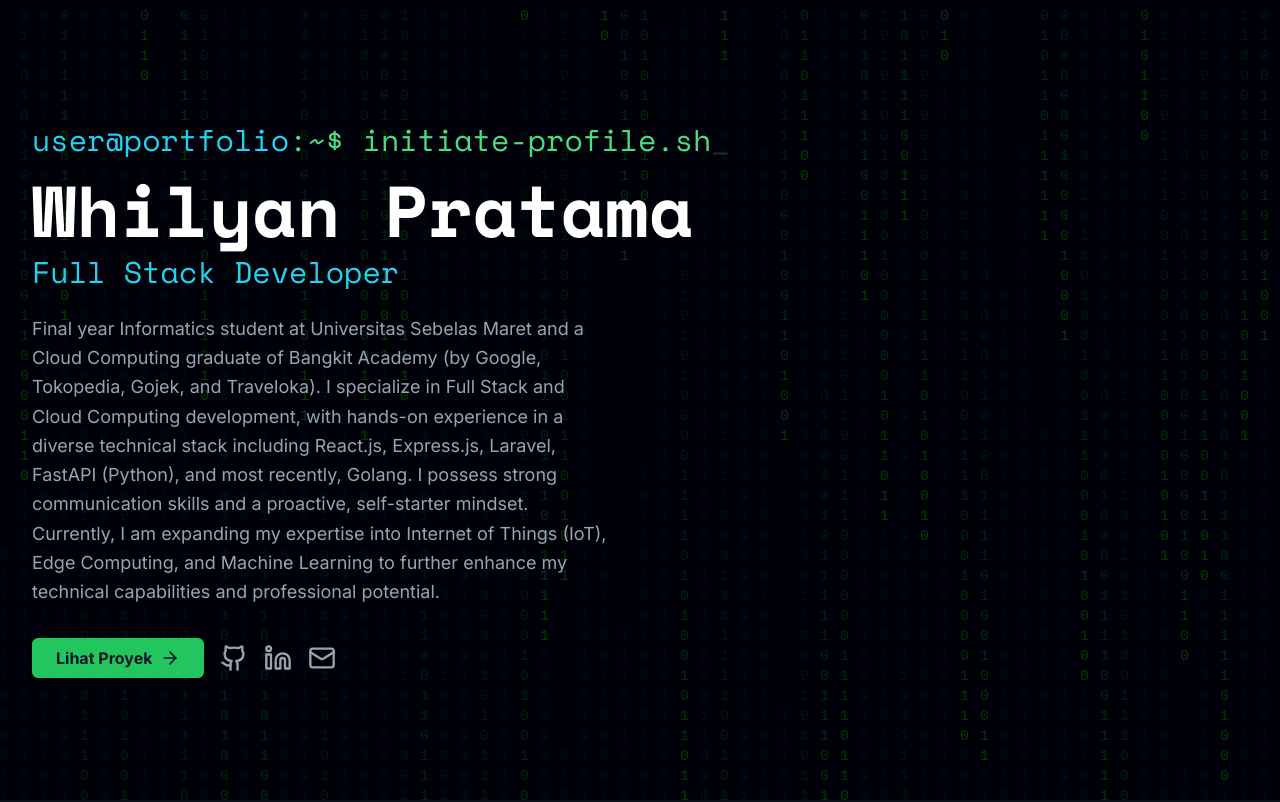
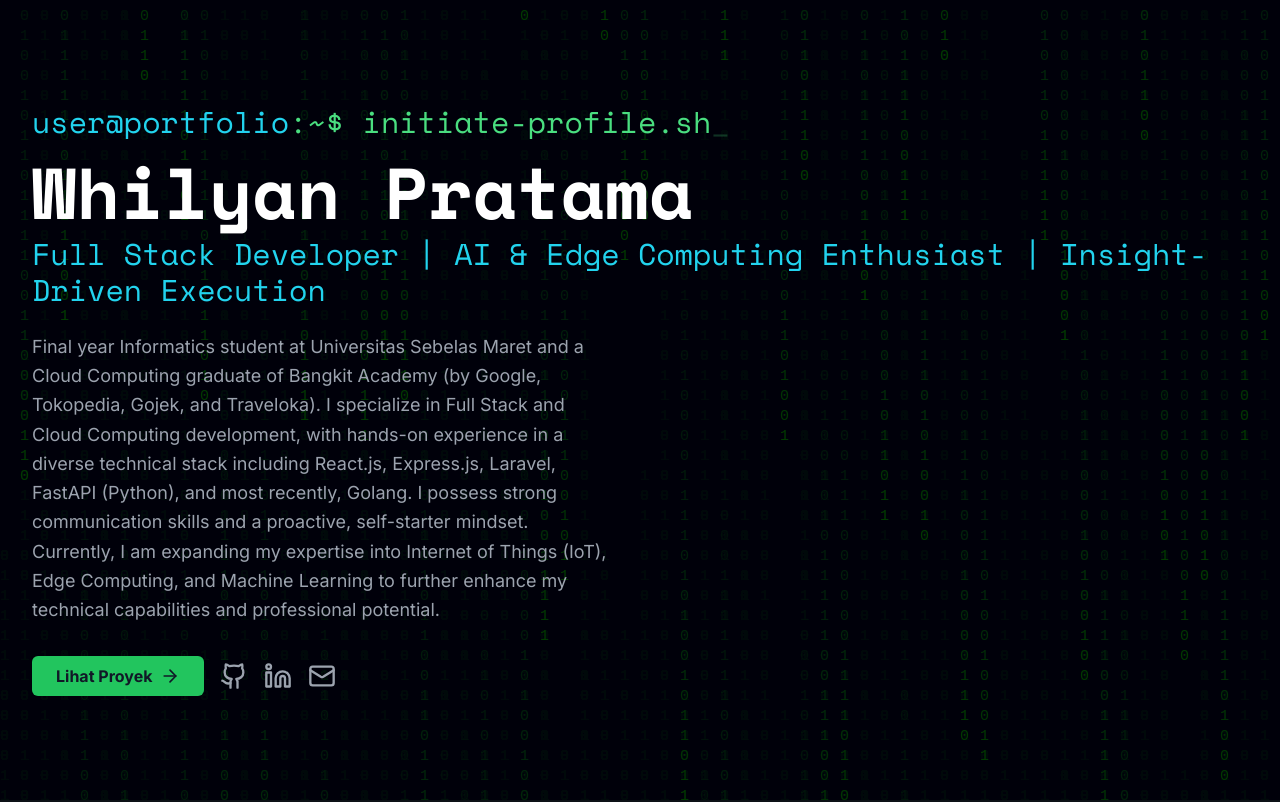
Before and after one commit to iyantama9/portoweb, a React (Vite) app: page / in a window 1280 px wide. Shown: the top 802 px of the page. Built offline with nearby package versions, Linux system fonts and the light colour scheme.

Commit message:
Revise subtitle to reflect broader interests
Updated the subtitle to include AI and Edge Computing interests.

```diff
--- a/src/App.jsx
+++ b/src/App.jsx
@@ -311,7 +311,7 @@ export default function App() {
                   Whilyan Pratama
                 </h1>
                 <h2 className="text-2xl md:text-3xl text-cyan-400 mt-2 font-mono">
-                  Full Stack Developer
+                  Full Stack Developer | AI & Edge Computing Enthusiast | Insight-Driven Execution
                 </h2>
                 <p className="max-w-xl mt-6 text-lg text-gray-400 leading-relaxed">
                     Final year Informatics student at Universitas Sebelas Maret and a Cloud Computing graduate of Bangkit Academy (by Google, Tokopedia, Gojek, and Traveloka). I specialize in Full Stack and Cloud Computing development, with hands-on experience in a diverse technical stack including React.js, Express.js, Laravel, FastAPI (Python), and most recently, Golang.
```
